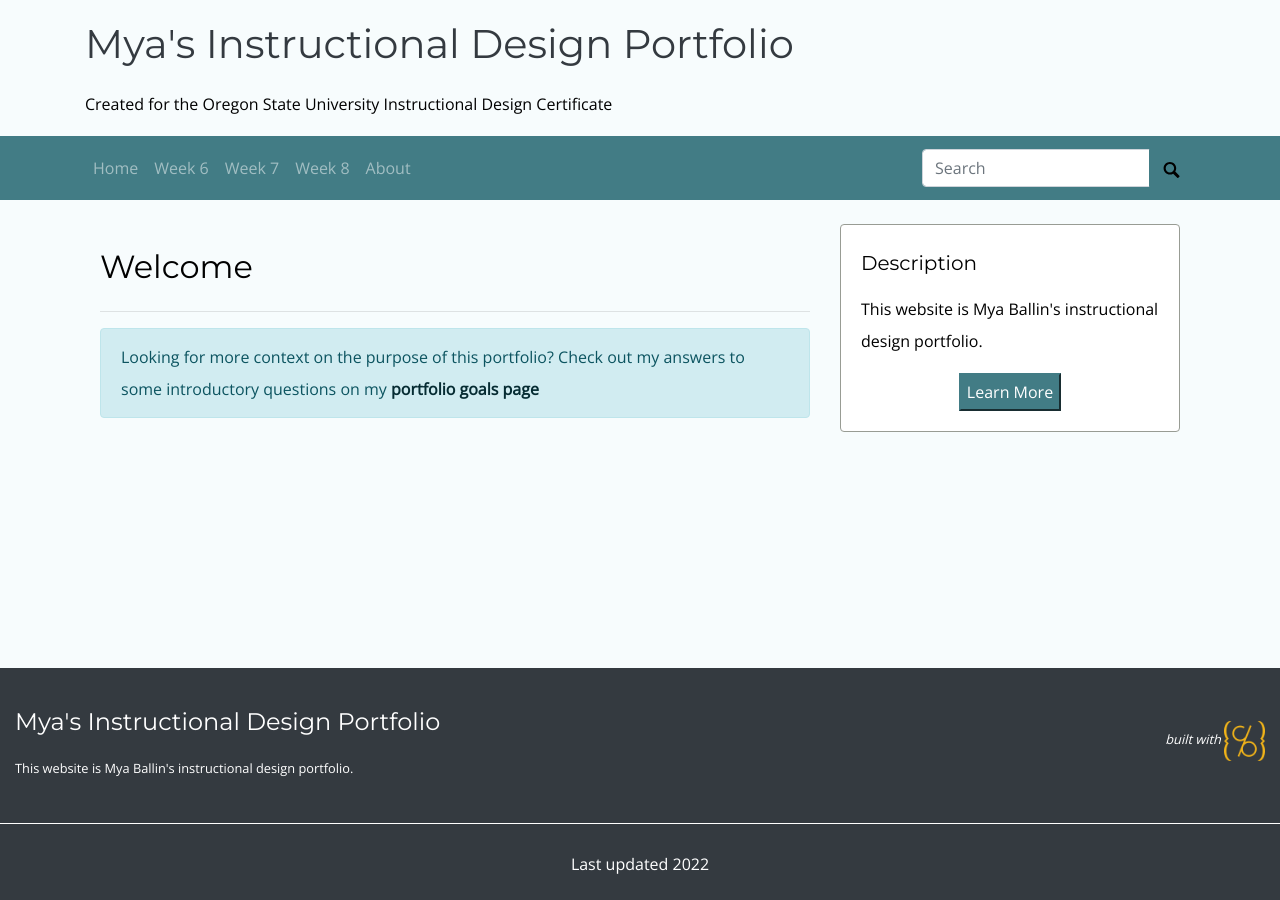
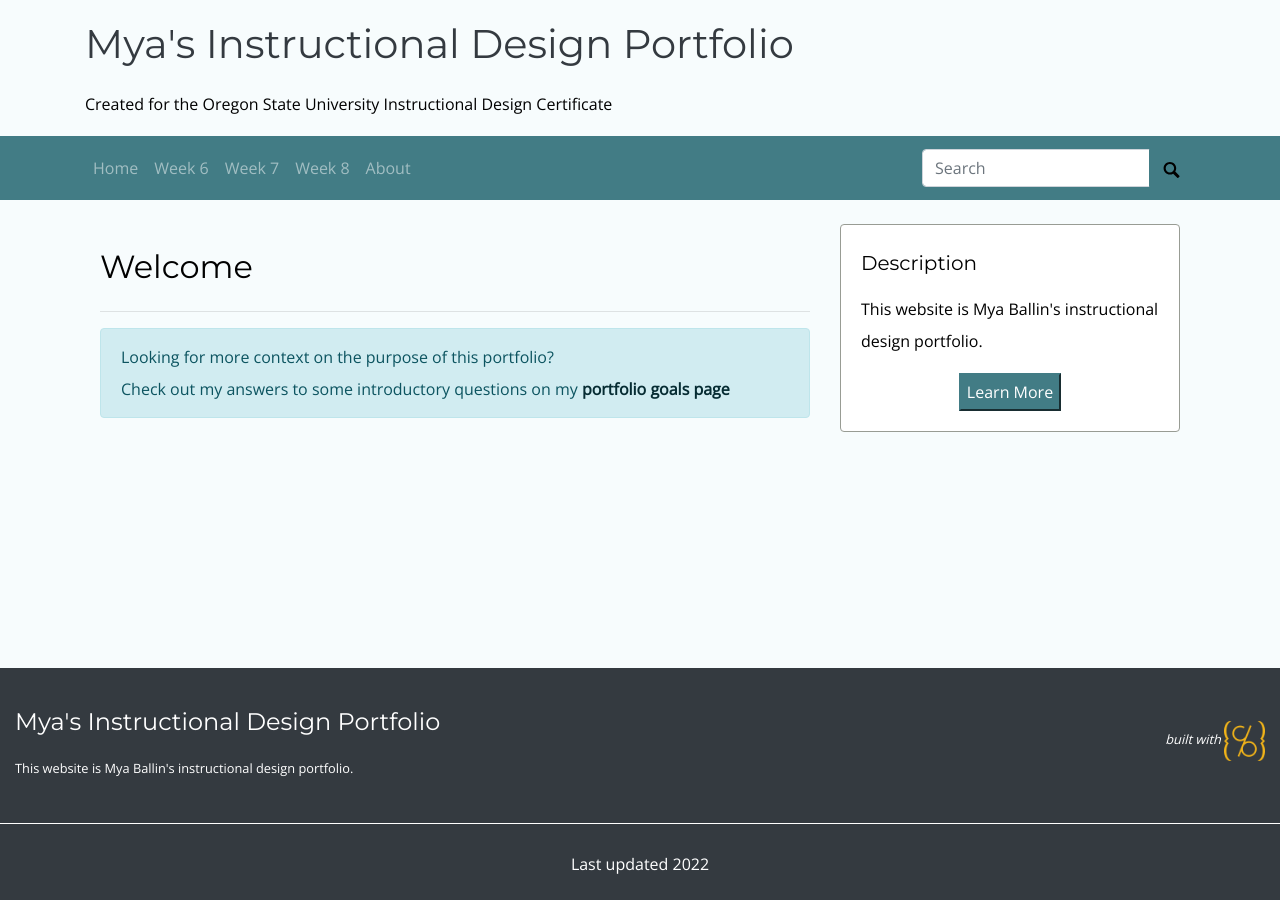
Before and after one commit to mxballin/instructional-design, a Jekyll site: the page built from index.md, in a window 1280 px wide. Built offline with Jekyll 4.4.1, drawn with Linux system fonts in a browser that asks for light colours; some web fonts are replaced.

Commit message:
Update home-infographic.html

```diff
--- a/_layouts/home-infographic.html
+++ b/_layouts/home-infographic.html
@@ -9,7 +9,7 @@ layout: page
       <h2> Welcome </h2>
       <hr>
 <div class="alert alert-info" role="alert">
-  Looking for more context on the purpose of this portfolio? Check out my answers to some introductory questions on my <a href="https://instructional-design.mxballin.com/week7.html" class="alert-link">portfolio goals page</a>
+  Looking for more context on the purpose of this portfolio? <br> Check out my answers to some introductory questions on my <a href="https://instructional-design.mxballin.com/week7.html" class="alert-link">portfolio goals page</a>
 </div>
   </div>
 <div class="col-md-4 my-0">
```
